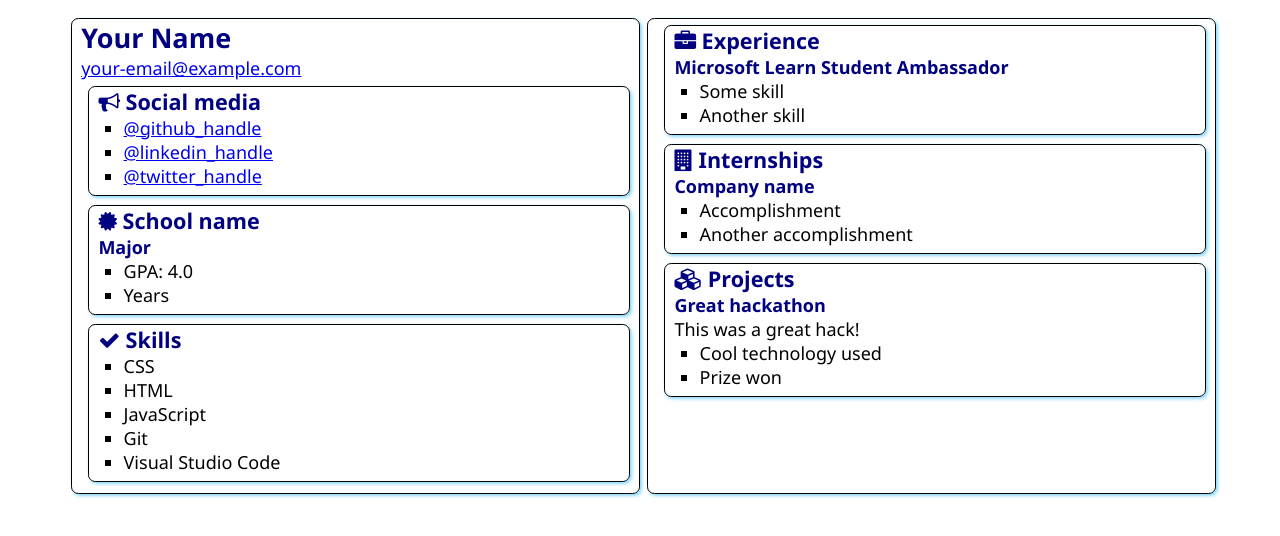
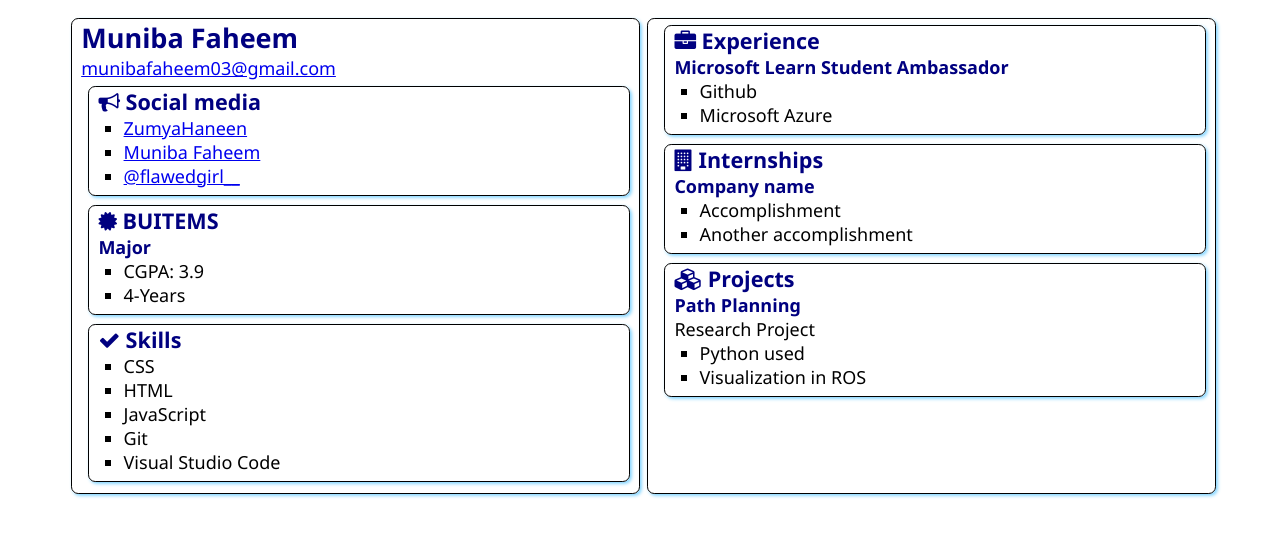
Before and after one commit to ZumyaHaneen/SATechnicalOnboarding, a plain HTML site: page src/index.html in a window 1280 px wide. Drawn offline with Linux system fonts and the light colour scheme.

Commit message:
Update index.html

```diff
--- a/src/index.html
+++ b/src/index.html
@@ -12,8 +12,8 @@
 <body>
     <main>
         <article class="box">
-            <h1>Your Name</h1>
-            <div><a href="mailto:your.email@example.com">your-email@example.com</a></div>
+            <h1>Muniba Faheem</h1>
+            <div><a href="mailto:munibafaheem03@gmail.com">munibafaheem03@gmail.com</a></div>
 
             <section class="box">
                 <h2>
@@ -21,9 +21,9 @@
                     Social media
                 </h2>
                 <ul>
-                    <li><a href="https://github.com/<handle>">@github_handle</a></li>
-                    <li><a href="https://linkedin.com/in/<handle>">@linkedin_handle</a></li>
-                    <li><a href="https://twitter.com/<handle>">@twitter_handle</a></li>
+                    <li><a href="https://github.com/<ZumyaHaneen>">ZumyaHaneen</a></li>
+                    <li><a href="https://linkedin.com/in/<MunibaFaheem>">Muniba Faheem</a></li>
+                    <li><a href="https://twitter.com/<flawedgirl__>">@flawedgirl__</a></li>
                 </ul>
             </section>
 
@@ -31,12 +31,12 @@
                 <div class="education">
                     <h2>
                         <i class="fa fa-certificate" aria-hidden="true"></i>
-                        School name
+                        BUITEMS
                     </h2>
                     <h3>Major</h3>
                     <ul>
-                        <li>GPA: 4.0</li>
-                        <li>Years</li>
+                        <li>CGPA: 3.9</li>
+                        <li>4-Years</li>
                     </ul>
                 </div>
             </section>
@@ -63,8 +63,8 @@
                 </h2>
                 <h3>Microsoft Learn Student Ambassador</h3>
                 <ul>
-                    <li>Some skill</li>
-                    <li>Another skill</li>
+                    <li>Github</li>
+                    <li>Microsoft Azure</li>
                 </ul>
             </section>
             <section class="box">
@@ -85,11 +85,11 @@
                     Projects
                 </h2>
 
-                <h3>Great hackathon</h3>
-                <div>This was a great hack!</div>
+                <h3>Path Planning</h3>
+                <div>Research Project</div>
                 <ul>
-                    <li>Cool technology used</li>
-                    <li>Prize won</li>
+                    <li>Python used</li>
+                    <li>Visualization in ROS</li>
                 </ul>
             </section>
         </article>
```
